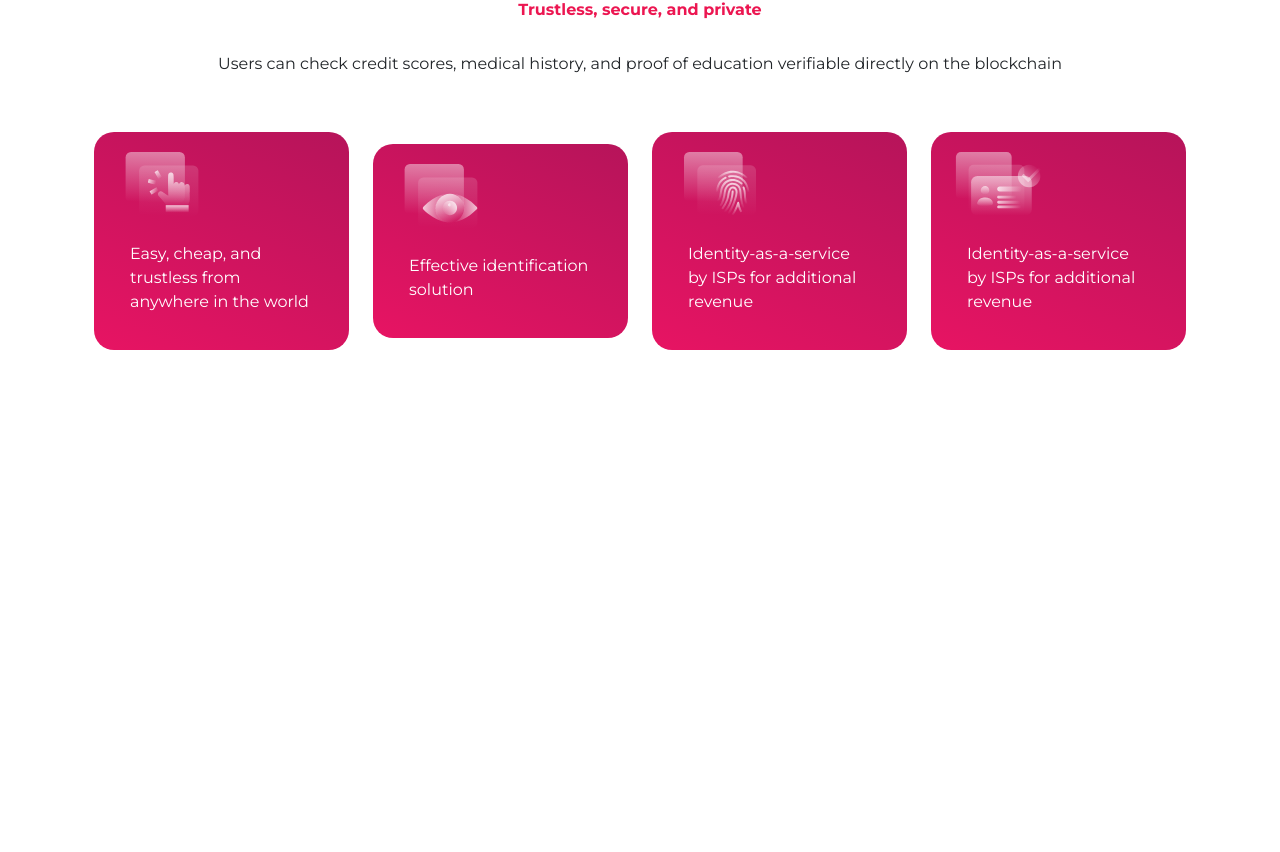
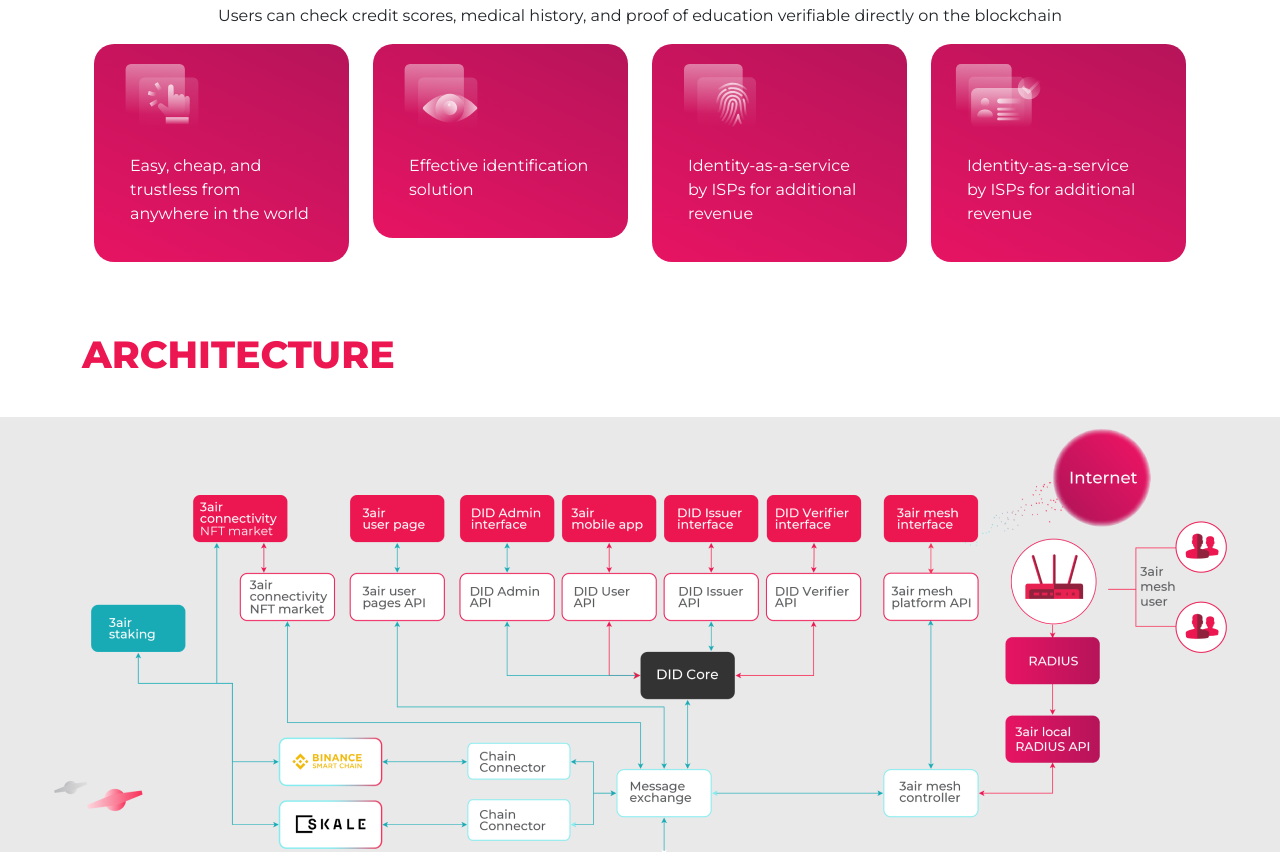
Before and after one commit to Sabir184/3air, a React (Create React App) app in the folder my-app/: page / in a window 1280 px wide. Shown: the part 2558-3410 px from the top of the page. Before the commit the page ends 2948 px from the top, so only its background shows below. Built offline with nearby package versions, Linux system fonts and the light colour scheme.

Commit message:
added Architecture section

```diff
--- a/my-app/src/App.js
+++ b/my-app/src/App.js
@@ -5,6 +5,7 @@ import Hero from './components/HeroSection/Hero';
 import DefiAndBanking from './components/DefiAndBanking/DefiAndBanking';
 import NFTsandOwnership from './components/NFTsAndOwnership/NFTsandOwnership';
 import DigitalIdentities from './components/DigitalIdentities/DigitalIdentities';
+import Architecture from './components/Architecture/Architecture';
 
 function App() {
   return (
@@ -15,6 +16,7 @@ function App() {
       <DefiAndBanking />
       <NFTsandOwnership />
       <DigitalIdentities />
+      <Architecture />
     </>
   );
 }
--- /dev/null
+++ b/my-app/src/components/Architecture/Architecture.js
@@ -0,0 +1,20 @@
+import React from 'react';
+import './ArchitectureStyle.scss';
+import Image from 'react-bootstrap/Image';
+import Container from 'react-bootstrap/esm/Container';
+
+function Architecture() {
+  return (
+    <>
+      <Container className="archContainer">
+        <h2>Architecture</h2>
+      </Container>
+
+      <div className="imageWrapper">
+        <Image src="/assets/architectureImg.png" />
+      </div>
+    </>
+  );
+}
+
+export default Architecture;
--- /dev/null
+++ b/my-app/src/components/Architecture/ArchitectureStyle.scss
@@ -0,0 +1,16 @@
+.imageWrapper {
+  width: 100%;
+  background-color: #e9e9ea;
+  display: flex;
+  align-items: center;
+  justify-content: center;
+}
+
+.archContainer > h2 {
+  margin-top: 70px;
+  margin-bottom: 40px;
+  text-transform: uppercase;
+  color: #ec1651;
+  font-size: 2.37rem;
+  font-weight: 800;
+}
--- a/my-app/src/components/DigitalIdentities/DigitalIdentities.js
+++ b/my-app/src/components/DigitalIdentities/DigitalIdentities.js
@@ -14,7 +14,7 @@ function DigitalIdentities() {
           'Users can check credit scores, medical history, and proof of education verifiable directly on the blockchain'
         }
       />
-      <div className="cardContainer">
+      <div className="CardContainerBottom">
         <DigitalCard
           CardText={'Easy, cheap, and trustless from anywhere in the world'}
           CardImage={'assets/easyIcon.svg'}
--- a/my-app/src/components/DigitalIdentities/DigitalStyles.scss
+++ b/my-app/src/components/DigitalIdentities/DigitalStyles.scss
@@ -23,13 +23,13 @@
   width: 100%;
 }
 
-.cardContainer {
+.CardContainerBottom {
   display: flex;
   flex-direction: row;
 }
 
 @media only screen and (max-width: 1080px) {
-  .cardContainer {
+  .CardContainerBottom {
     display: flex;
     flex-direction: column;
     align-items: center;
--- a/my-app/src/components/FrictionlessExperience/FrictionlessCard.scss
+++ b/my-app/src/components/FrictionlessExperience/FrictionlessCard.scss
@@ -1,6 +1,7 @@
 .cardContainer {
   display: flex;
   align-items: center;
+  justify-content: center;
   width: 100%;
   text-align: center;
   margin: 40px;
--- a/my-app/src/components/NFTsAndOwnership/NFTsandOwnership.js
+++ b/my-app/src/components/NFTsAndOwnership/NFTsandOwnership.js
@@ -7,7 +7,7 @@ import './NFTsStyle.scss';
 function NFTsandOwnership() {
   return (
     <>
-      <Container className="fluid">
+      <Container className="fluid ">
         <SubHeader
           subHeaderText={'NFTs & Ownership'}
           firstText={''}
```
Also changed, not shown: my-app/public/assets/architectureImg.png (added).
